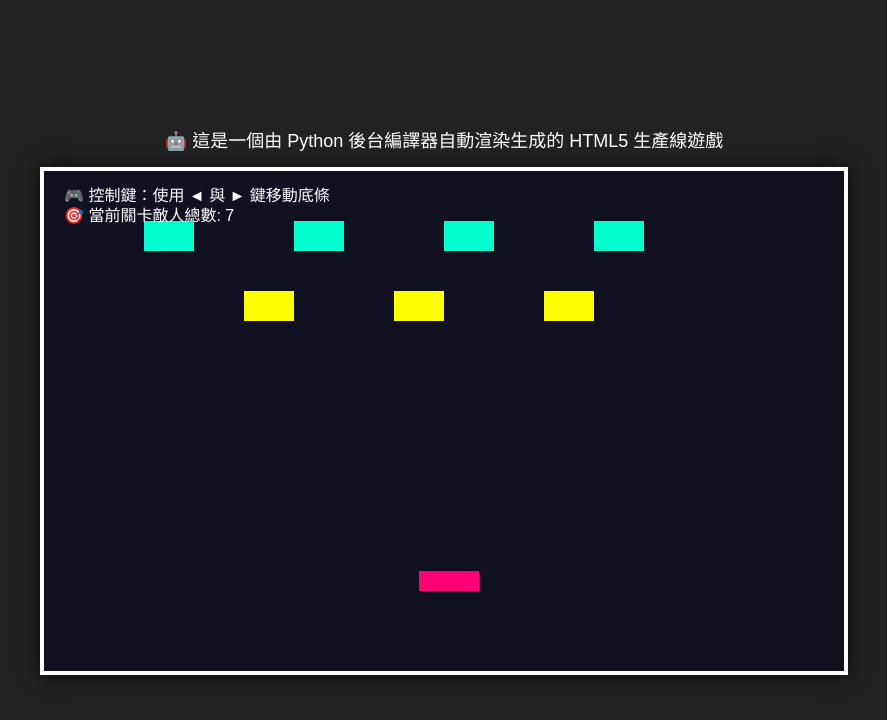
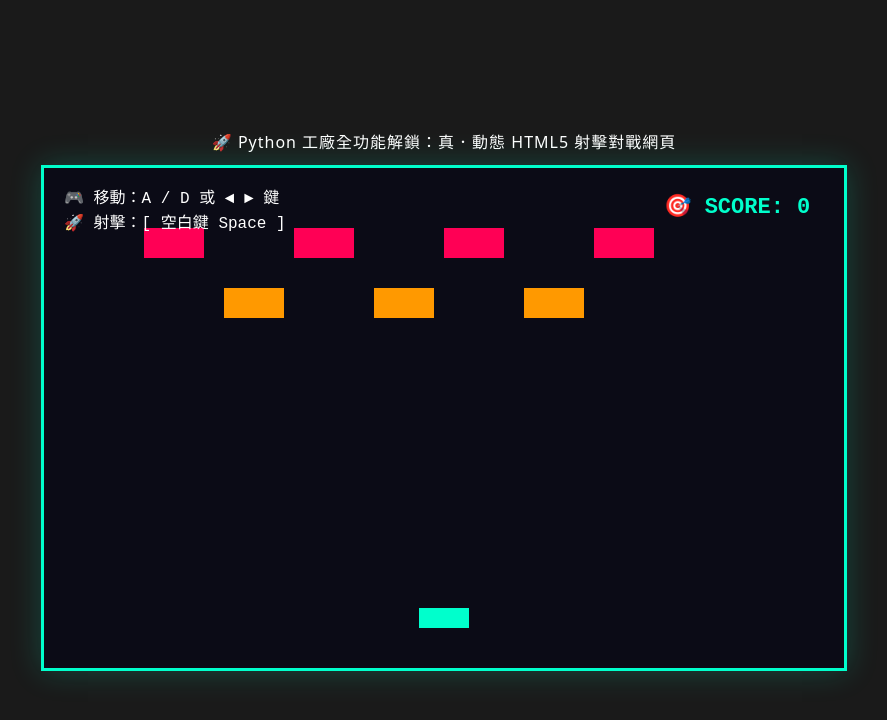
Before and after one commit to colab0516-cmd/colab0516-cmd.github.io, a plain HTML site: page index.html in a window 1280 px wide. Shown: the whole page, without its empty margins (196-1083 px from the left). Drawn offline with Linux system fonts and the light colour scheme.

Commit message:
Deploy HTML5 Game

```diff
--- a/index.html
+++ b/index.html
@@ -2,154 +2,131 @@
 <html lang="zh-TW">
 <head>
     <meta charset="UTF-8">
-    <title>Python自動工廠生成的HTML5遊戲</title>
+    <title>Python自動工廠：太空射擊彈幕遊戲</title>
     <style>
         body {
-            margin: 0;
-            background-color: #222;
-            display: flex;
-            flex-direction: column;
-            justify-content: center;
-            align-items: center;
-            height: 100vh;
-            color: #fff;
-            font-family: Arial, sans-serif;
+            margin: 0; background-color: #1a1a1a;
+            display: flex; flex-direction: column;
+            justify-content: center; align-items: center;
+            height: 100vh; color: #fff; font-family: system-ui, sans-serif;
         }
-        canvas {
-            border: 4px solid #fff;
-            background-color: #111122;
-            box-shadow: 0 0 20px rgba(0,0,0,0.8);
-        }
-        .info { margin-bottom: 15px; font-size: 18px; }
+        canvas { border: 3px solid #00ffcc; background-color: #0b0b16; box-shadow: 0 0 30px rgba(0,255,204,0.2); }
+        .info { margin-bottom: 12px; font-size: 16px; letter-spacing: 1px; }
     </style>
 </head>
 <body>
 
-    <div class="info">🤖 這是一個由 Python 後台編譯器自動渲染生成的 HTML5 生產線遊戲</div>
+    <div class="info">🚀 Python 工廠全功能解鎖：真．動態 HTML5 射擊對戰網頁</div>
     <canvas id="gameCanvas" width="800" height="500"></canvas>
 
     <script>
         const canvas = document.getElementById("gameCanvas");
         const ctx = canvas.getContext("2d");
 
-        // 🧠 數據熔斷與注入：由 Python 變數動態渲染而來的 JavaScript 物件
+        let score = 0;
+
         const player = {
-            x: 375,
-            y: 400,
-            width: 60,
-            height: 20,
-            speed: 8,
-            color: "#ff0077"
+            x: 375, y: 440,
+            width: 50, height: 20,
+            speed: 7, color: "#00ffcc"
         };
 
-        // 📥 Python 迴圈展開：自動生成敵人陣列
+        const bulletConfig = {
+            width: 4, height: 15,
+            speed: 9, color: "#ff333a"
+        };
+
+        const bullets = [];
         const enemies = [
 
-            {
-                x: 100,
-                y: 50,
-                width: 50,
-                height: 30,
-                color: "#00ffcc",
-                score: 10,
-                alive: true
-            },
+            { x: 100, y: 60, width: 60, height: 30, color: "#ff0055", score: 30, alive: true },
 
-            {
-                x: 250,
-                y: 50,
-                width: 50,
-                height: 30,
-                color: "#00ffcc",
-                score: 10,
-                alive: true
-            },
+            { x: 250, y: 60, width: 60, height: 30, color: "#ff0055", score: 30, alive: true },
 
-            {
-                x: 400,
-                y: 50,
-                width: 50,
-                height: 30,
-                color: "#00ffcc",
-                score: 10,
-                alive: true
-            },
+            { x: 400, y: 60, width: 60, height: 30, color: "#ff0055", score: 30, alive: true },
 
-            {
-                x: 550,
-                y: 50,
-                width: 50,
-                height: 30,
-                color: "#00ffcc",
-                score: 10,
-                alive: true
-            },
+            { x: 550, y: 60, width: 60, height: 30, color: "#ff0055", score: 30, alive: true },
 
-            {
-                x: 200,
-                y: 120,
-                width: 50,
-                height: 30,
-                color: "#ffff00",
-                score: 20,
-                alive: true
-            },
+            { x: 180, y: 120, width: 60, height: 30, color: "#ff9900", score: 10, alive: true },
 
-            {
-                x: 350,
-                y: 120,
-                width: 50,
-                height: 30,
-                color: "#ffff00",
-                score: 20,
-                alive: true
-            },
+            { x: 330, y: 120, width: 60, height: 30, color: "#ff9900", score: 10, alive: true },
 
-            {
-                x: 500,
-                y: 120,
-                width: 50,
-                height: 30,
-                color: "#ffff00",
-                score: 20,
-                alive: true
-            },
+            { x: 480, y: 120, width: 60, height: 30, color: "#ff9900", score: 10, alive: true },
 
         ];
 
-        // 鍵盤狀態追蹤
-        const keys = { Left: false, Right: false };
-
+        const keys = { Left: false, Right: false, Space: false };
         window.addEventListener("keydown", (e) => {
             if (e.key === "ArrowLeft" || e.key === "a") keys.Left = true;
             if (e.key === "ArrowRight" || e.key === "d") keys.Right = true;
+            if (e.key === " " || e.key === "Spacebar") {
+                e.preventDefault();
+                if(!keys.Space) { fireBullet(); keys.Space = true; }
+            }
         });
-
         window.addEventListener("keyup", (e) => {
             if (e.key === "ArrowLeft" || e.key === "a") keys.Left = false;
             if (e.key === "ArrowRight" || e.key === "d") keys.Right = false;
+            if (e.key === " ") keys.Space = false;
         });
 
-        // ⚙️ 運行期邏輯更新 (Update)
+        function fireBullet() {
+            bullets.push({
+                x: player.x + player.width / 2 - bulletConfig.width / 2,
+                y: player.y,
+                width: bulletConfig.width,
+                height: bulletConfig.height,
+                speed: bulletConfig.speed
+            });
+        }
+
+        function isColliding(rect1, rect2) {
+            return rect1.x < rect2.x + rect2.width &&
+                   rect1.x + rect1.width > rect2.x &&
+                   rect1.y < rect2.y + rect2.height &&
+                   rect1.y + rect1.height > rect2.y;
+        }
+
         function update() {
             if (keys.Left) player.x -= player.speed;
             if (keys.Right) player.x += player.speed;
 
-            // 邊界物理熔斷
             if (player.x < 0) player.x = 0;
             if (player.x > canvas.width - player.width) player.x = canvas.width - player.width;
+
+            // 子彈移動與邊界回收
+            for (let i = bullets.length - 1; i >= 0; i--) {
+                bullets[i].y -= bullets[i].speed;
+                if (bullets[i].y + bullets[i].height < 0) {
+                    bullets.splice(i, 1);
+                    continue;
+                }
+
+                // 碰撞偵測機制
+                for (let j = 0; j < enemies.length; j++) {
+                    let enemy = enemies[j];
+                    if (enemy.alive && isColliding(bullets[i], enemy)) {
+                        enemy.alive = false;
+                        score += enemy.score;
+                        bullets.splice(i, 1);
+                        break;
+                    }
+                }
+            }
         }
 
-        // ⚙️ 運行期畫面渲染 (Draw)
         function draw() {
-            // 清空畫布
             ctx.clearRect(0, 0, canvas.width, canvas.height);
 
-            // 畫出玩家 (Python 規格定義)
+            // 1. 畫玩家
             ctx.fillStyle = player.color;
             ctx.fillRect(player.x, player.y, player.width, player.height);
 
-            // 畫出活著的敵人
+            // 2. 畫子彈
+            ctx.fillStyle = bulletConfig.color;
+            bullets.forEach(b => ctx.fillRect(b.x, b.y, b.width, b.height));
+
+            // 3. 畫敵人
             enemies.forEach(enemy => {
                 if (enemy.alive) {
                     ctx.fillStyle = enemy.color;
@@ -157,21 +134,19 @@
                 }
             });
 
-            // 提示字型
-            ctx.fillStyle = "#fff";
-            ctx.font = "16px sans-serif";
-            ctx.fillText("🎮 控制鍵：使用 ◄ 與 ► 鍵移動底條", 20, 30);
-            ctx.fillText("🎯 當前關卡敵人總數: " + enemies.length, 20, 50);
+            // 4. 畫儀表板
+            ctx.fillStyle = "#fff"; ctx.font = "16px monospace";
+            ctx.fillText("🎮 移動：A / D 或 ◄ ► 鍵", 20, 35);
+            ctx.fillText("🚀 射擊：[ 空白鍵 Space ]", 20, 60);
+
+            ctx.fillStyle = "#00ffcc"; ctx.font = "bold 22px monospace";
+            ctx.fillText("🎯 SCORE: " + score, canvas.width - 180, 45);
         }
 
-        // 🔄 2D 中樞神經流水線迴圈 (Game Loop)
         function gameLoop() {
-            update();
-            draw();
+            update(); draw();
             requestAnimationFrame(gameLoop);
         }
-
-        // 🚀 通電，啟動遊戲！
         gameLoop();
     </script>
 </body>
```
